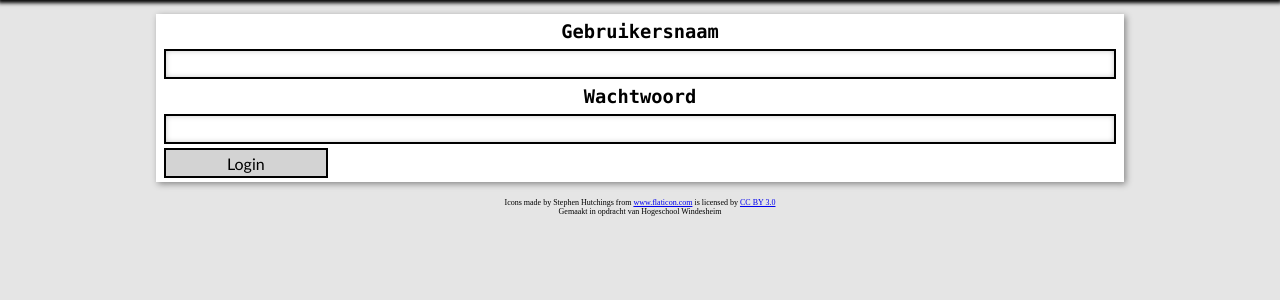
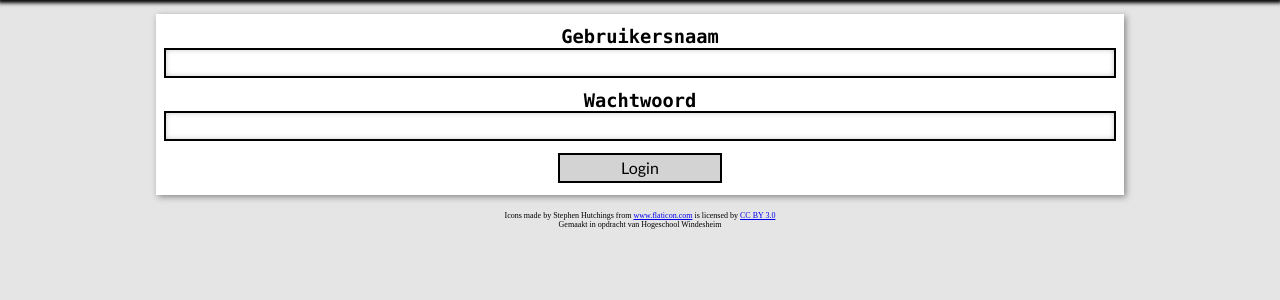
Before and after one commit to Wesley2510/KBS, a PHP site: page /login.php in a window 1280 px wide. Shown: the part 56-356 px from the top of the page. Run offline with PHP 8.4, Linux system fonts and the light colour scheme; data comes from the database, SQL or seed files in the repository.

Commit message:
Simpele error checks voor login.

```diff
--- a/KBS/global.php
+++ b/KBS/global.php
@@ -47,6 +47,8 @@ function printStyles() {
 }
 
 function printScripts() {
+    echo "<script src='/scripts/userfunctions.js' type='text/javascript' charset='utf-8'></script>\n";
+
     //if(admin ingelogd)
     {
         echo "<script src='/scripts/adminfunctions.js' type='text/javascript' charset='utf-8'></script>\n";
--- a/KBS/login.php
+++ b/KBS/login.php
@@ -2,6 +2,18 @@
 
 <?php
 include_once("global.php");
+
+$inputUsername = filter_input(INPUT_POST, "username");
+$inputPassword = filter_input(INPUT_POST, "password");
+$errorUsername = 0; //0 = No error, 1 = empty username
+if($inputUsername !== NULL) {
+    if(ltrim($inputUsername, ' ') === '') {
+        $errorUsername = 1;
+    } else {
+        header('Location: #');
+    }
+}
+
 ?>
 
 <html>
@@ -9,19 +21,24 @@ include_once("global.php");
         <meta charset="UTF-8">
         <title>TextBug - Login</title>
 
-        <?php printStyles(); ?>
+        <?php printStyles(); printScripts(); ?>
     </head>
     <body>
         <?php
         printHeader();
         ?>
-        <form class="pageElement" name="form1" method="post" action="checkLogin.php">
-            <div style="text-align:center">
+        <form class="pageElement" action='#' id='loginForm' method="post">
+            <div style="display:flex;flex-direction:column;align-items:center;">
                 <h3>Gebruikersnaam</h3>
-                <input type="text"/>
+                <input type="text" name="username" <?php if($errorUsername > 0) {echo "class='error'";} ?> />
+                <?php
+                    if($errorUsername == 1) {
+                        echo "<h4 class='error'>Vul A.U.B. een gebruikersnaam in</h4>";
+                    }
+                ?>
                 <h3>Wachtwoord</h3>
-                <input type="text"/>
-                <a role="button">Login</a>
+                <input type="password" name="password"/>
+                <a role="button" onclick="login();" style="margin: 0.5rem;">Login</a>
             </div>
         </form>
     <?php
--- /dev/null
+++ b/KBS/scripts/userfunctions.js
@@ -0,0 +1,5 @@
+function login() {
+    if(document.forms["loginForm"] !== undefined) {
+        document.forms["loginForm"].submit();
+    }
+}
--- a/KBS/styles/stylesheet.css
+++ b/KBS/styles/stylesheet.css
@@ -82,7 +82,16 @@ body{
 }
 
 h3 {
-    margin: 0.2rem;
+    margin-top: 0.5rem;
+    margin-bottom: -0.2rem;
+}
+
+h4 {
+    margin: 0px;
+    font-size: 0.8rem;
+}
+h4.error {
+    color: darkred;
 }
 
 #headerbar div {
@@ -114,6 +123,12 @@ a[role*="button"] {
     align-items: center;
     justify-content: center;
     color: black;
+    -webkit-touch-callout: none;
+    -webkit-user-select: none;
+    -khtml-user-select: none;
+    -moz-user-select: none;
+    -ms-user-select: none;
+    user-select: none;
 
     border: 0.15rem solid black;
     margin: 0.24rem;
@@ -210,7 +225,7 @@ a[role*="button"]:active {
     text-align: center;
 }
 
-textarea, input[type*="text"] {
+textarea, input[type*="text"], input[type*="password"] {
     margin-left: auto;
     margin-right: auto;
     width: calc(100% - 0.96rem);
@@ -220,8 +235,17 @@ textarea, input[type*="text"] {
     border: 0.15rem solid black;
     box-shadow: inset 0px 0px 10px -5px rgba(0,0,0,0.75);
 }
-input[type*="text"] {
+input[type*="text"], input[type*="password"] {
     height: 1.5rem;
+}
+
+input.error {
+    border-color:red;
+    box-shadow: inset 0px 0px 10px -5px rgba(255,0,0,0.75);
+}
+input.error:hover, input.error:focus {
+    border-color:darkred;
+    box-shadow: inset 0px 0px 10px -5px rgba(255,0,0,0.5);
 }
 
 #footer {
```
